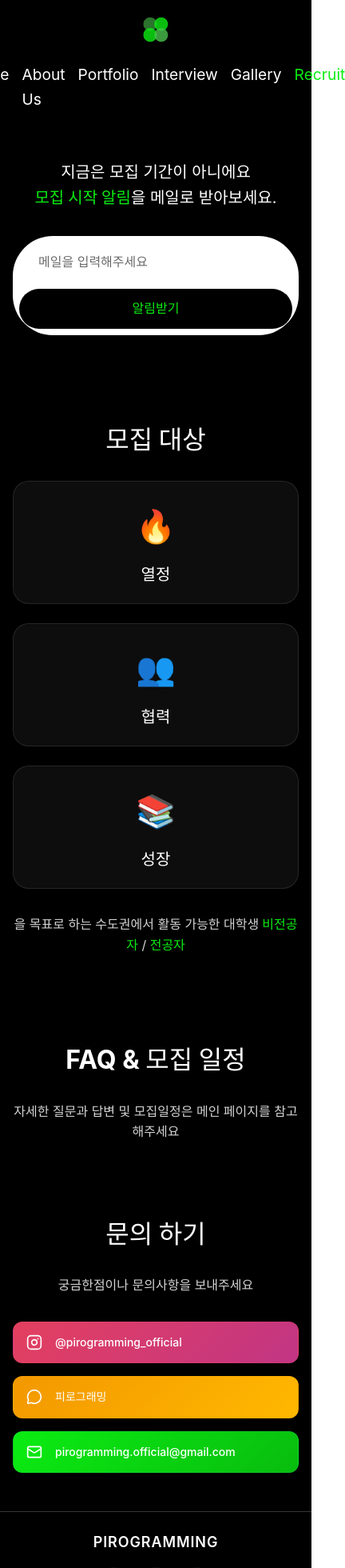
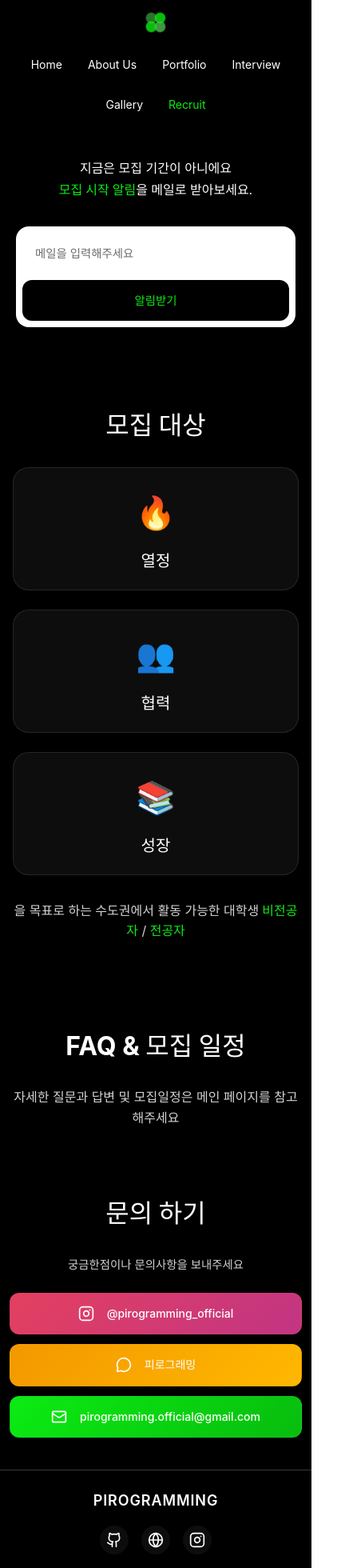
Before and after one commit to Piro-recruit/piro-recruit-FE, a React (Vite) app: page / in a window 390 px wide. Shown: the top 1960 px of the page at 80% size, 432 px wide, since content can reach past the window. Built offline with nearby package versions, Linux system fonts and the light colour scheme; no server answers; a web font is replaced by a local one.

Commit message:
feat: MainPage 반응형 ui 개선

```diff
--- a/src/components/layout/Header/Header.css
+++ b/src/components/layout/Header/Header.css
@@ -55,15 +55,51 @@
 
   .main-page-nav {
     flex-direction: column;
+    gap: 1.25rem;
+    align-items: center;
+  }
+
+  .main-page-nav-links {
+    gap: 1.5rem;
+    flex-wrap: wrap;
+    justify-content: center;
+  }
+
+  .main-page-nav-links a {
+    font-size: 1rem;
+    padding: 0.5rem 0.75rem;
+    border-radius: 8px;
+    transition: all 0.3s;
+  }
+
+  .main-page-nav-links a:hover {
+    background: rgba(34, 197, 94, 0.1);
+  }
+
+  .main-page-logo-image {
+    height: 45px;
+  }
+}
+
+@media (max-width: 480px) {
+  .main-page-header {
+    padding: 0.5rem;
+  }
+
+  .main-page-nav {
     gap: 1rem;
   }
 
   .main-page-nav-links {
     gap: 1rem;
-    font-size: 1rem;
+  }
+
+  .main-page-nav-links a {
+    font-size: 0.875rem;
+    padding: 0.375rem 0.5rem;
   }
 
   .main-page-logo-image {
-    height: 50px;
+    height: 40px;
   }
 }
--- a/src/components/layout/HeroSection/HeroSection.css
+++ b/src/components/layout/HeroSection/HeroSection.css
@@ -209,15 +209,104 @@
 
   .main-page-hero h1 {
     font-size: 2.5rem;
+    margin-bottom: 1rem;
   }
 
   .main-page-hero-subtitle {
-    font-size: 1.25rem;
-    margin-bottom: 2rem;
+    font-size: 1.1rem;
+    margin-bottom: 2.5rem;
+    line-height: 1.7;
+    padding: 0 0.5rem;
   }
 
   .main-page-email-form,
   .main-page-recruitment-actions {
-    max-width: 24rem;
+    max-width: 100%;
+    margin: 0 1rem;
+  }
+
+  .main-page-email-form {
+    padding: 0.75rem;
+    gap: 0.75rem;
+    border-radius: 16px;
+    box-shadow: 0 8px 32px rgba(0, 0, 0, 0.15);
+  }
+
+  .main-page-email-input {
+    padding: 1rem 1.25rem;
+    font-size: 1rem;
+    border-radius: 12px;
+    min-height: 50px;
+  }
+
+  .main-page-email-btn {
+    padding: 1rem 1.5rem;
+    font-size: 1rem;
+    min-height: 50px;
+    border-radius: 12px;
+    font-weight: 700;
+  }
+
+  .main-page-email-success-message {
+    font-size: 0.875rem;
+    margin: 1rem 1rem 0 1rem;
+    padding: 1rem;
+    border-radius: 12px;
+    max-width: none;
+  }
+
+  .main-page-apply-btn {
+    padding: 1rem 1.5rem;
+    font-size: 1.1rem;
+    min-height: 56px;
+    border-radius: 16px;
   }
 }
+
+@media (max-width: 480px) {
+  .main-page-hero {
+    padding: 2.5rem 0.75rem;
+  }
+
+  .main-page-hero h1 {
+    font-size: 2rem;
+    margin-bottom: 0.75rem;
+  }
+
+  .main-page-hero-subtitle {
+    font-size: 1rem;
+    margin-bottom: 2rem;
+    padding: 0 0.25rem;
+  }
+
+  .main-page-email-form {
+    margin: 0 0.5rem;
+    padding: 0.5rem;
+    gap: 0.5rem;
+  }
+
+  .main-page-email-input {
+    padding: 0.875rem 1rem;
+    font-size: 0.9rem;
+    min-height: 48px;
+  }
+
+  .main-page-email-btn {
+    padding: 0.875rem 1.25rem;
+    font-size: 0.9rem;
+    min-height: 48px;
+  }
+
+  .main-page-email-success-message {
+    font-size: 0.8rem;
+    margin: 0.75rem 0.5rem 0 0.5rem;
+    padding: 0.875rem;
+  }
+
+  .main-page-apply-btn {
+    padding: 0.875rem 1.25rem;
+    font-size: 1rem;
+    min-height: 52px;
+    margin: 0 0.5rem;
+  }
+}
--- a/src/components/pages/Main/ContactSection.css
+++ b/src/components/pages/Main/ContactSection.css
@@ -113,14 +113,54 @@
   .main-page-contact-description {
     font-size: 1rem;
     margin: 1rem 0 2rem;
+    line-height: 1.6;
   }
 
   .main-page-contact-links {
     gap: 1rem;
+    max-width: 100%;
+  }
+
+  .main-page-contact-link {
+    padding: 1rem 1.25rem;
+    font-size: 0.9rem;
+    min-height: 56px;
+    justify-content: center;
+    text-align: center;
+  }
+
+  .main-page-contact-icon {
+    width: 22px;
+    height: 22px;
+  }
+}
+
+@media (max-width: 480px) {
+  .main-page-contact {
+    padding: 2.5rem 0;
+  }
+
+  .main-page-contact-content {
+    padding: 0 0.75rem;
+  }
+
+  .main-page-contact-description {
+    font-size: 0.9rem;
+    margin: 0.75rem 0 1.5rem;
+  }
+
+  .main-page-contact-links {
+    gap: 0.75rem;
   }
 
   .main-page-contact-link {
     padding: 0.875rem 1rem;
     font-size: 0.875rem;
+    min-height: 52px;
+  }
+
+  .main-page-contact-icon {
+    width: 20px;
+    height: 20px;
   }
 }
```
